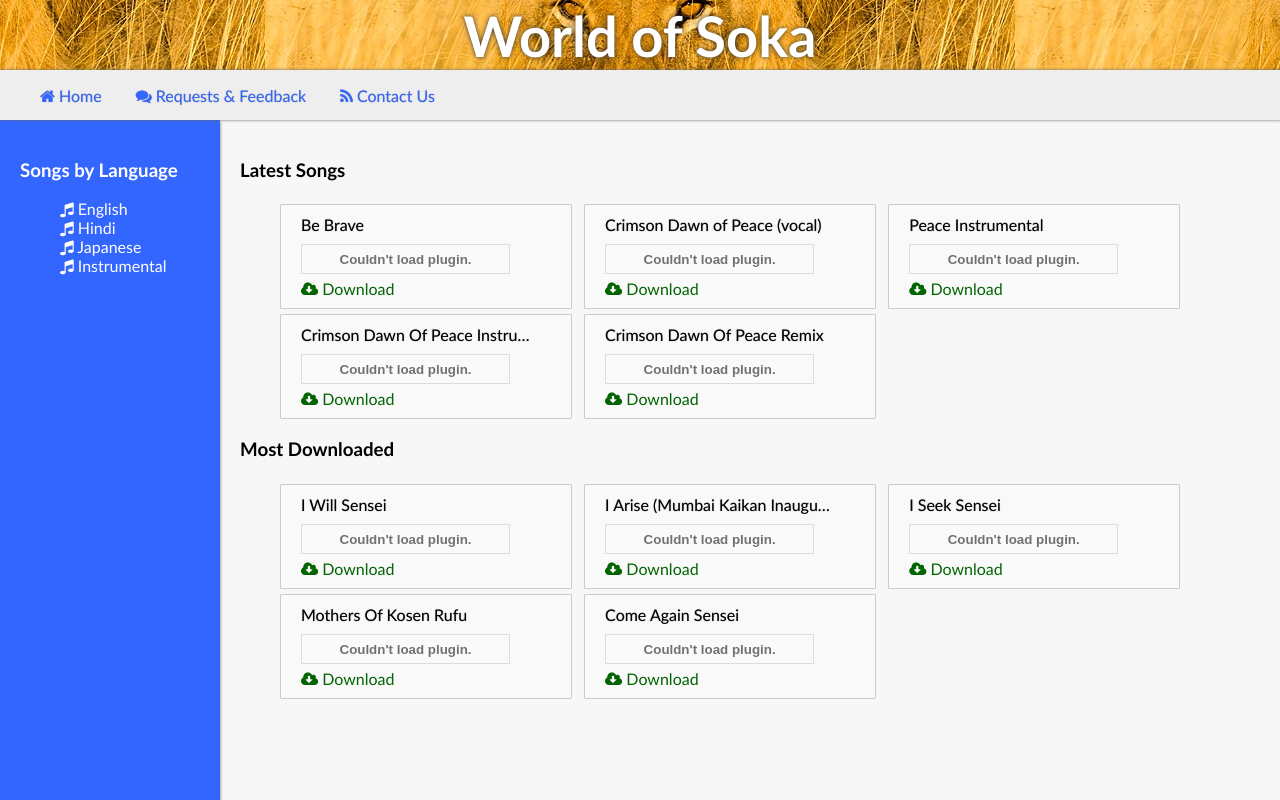
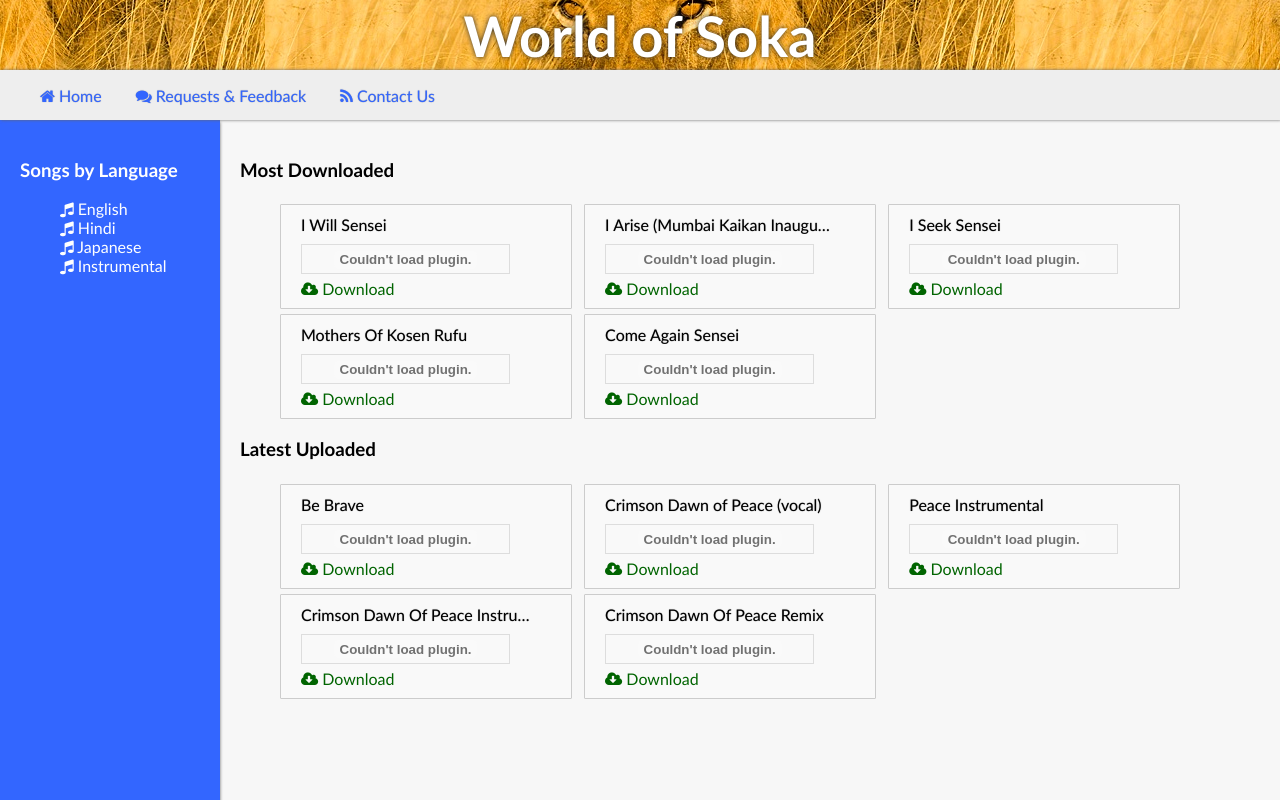
Before and after one commit to sidmanu/WorldOfSoka, a Django app: page / in a window 1280 px wide. Run offline with Django 3.2, Linux system fonts and the light colour scheme; data comes from the database, SQL or seed files in the repository; both versions use the stored data as it was after the commit; some libraries are stand-ins or nearby versions.

Commit message:
updated template

```diff
--- a/templates/songs/index.html
+++ b/templates/songs/index.html
@@ -5,11 +5,10 @@
 
 {% block content %}
 
-<h3> Latest Songs </h3>
-{% include "songs/song_player_list.html" with songs=latest_songs %}
-
 <h3> Most Downloaded </h3>
 {% include "songs/song_player_list.html" with songs=most_dwld_songs %}
 
+<h3> Latest Uploaded </h3>
+{% include "songs/song_player_list.html" with songs=latest_songs %}
 
 {% endblock %}
```
Also changed, not shown: db.sqlite3.
